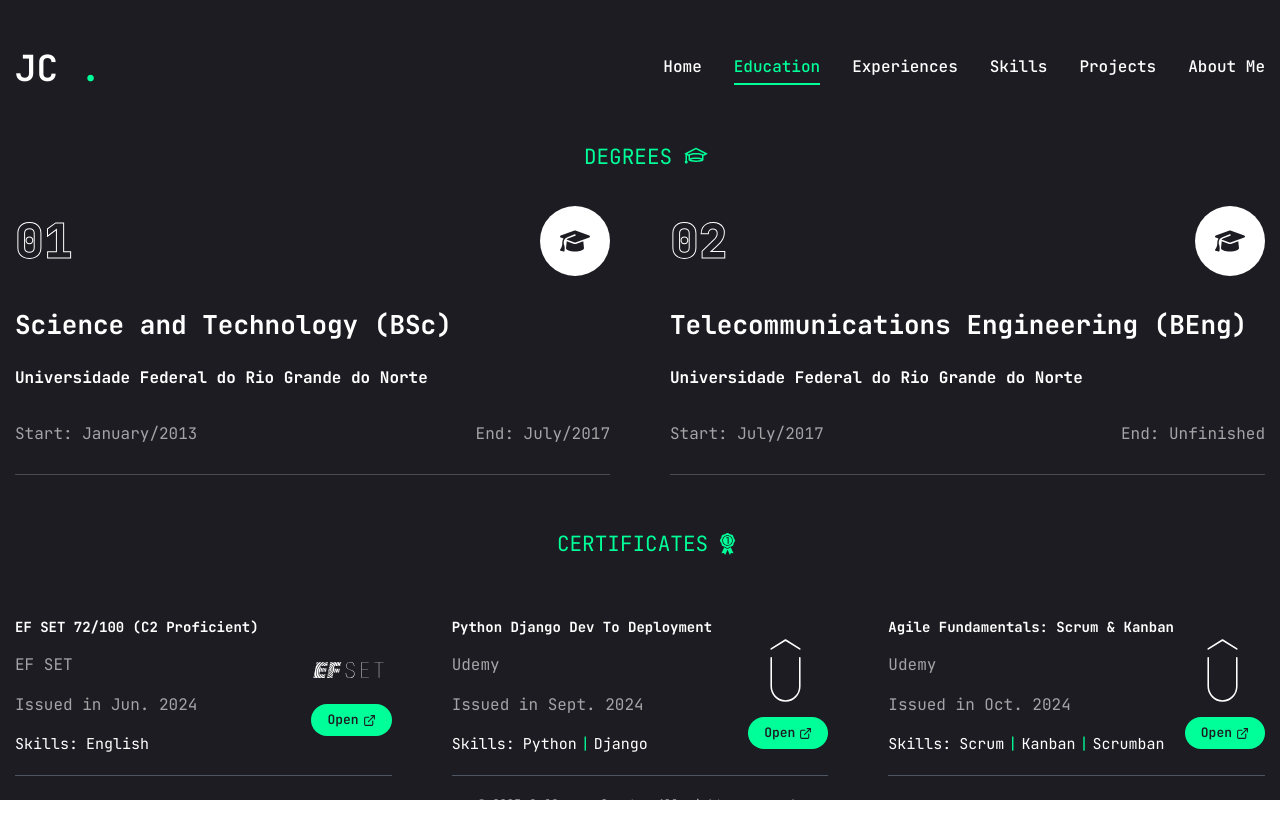
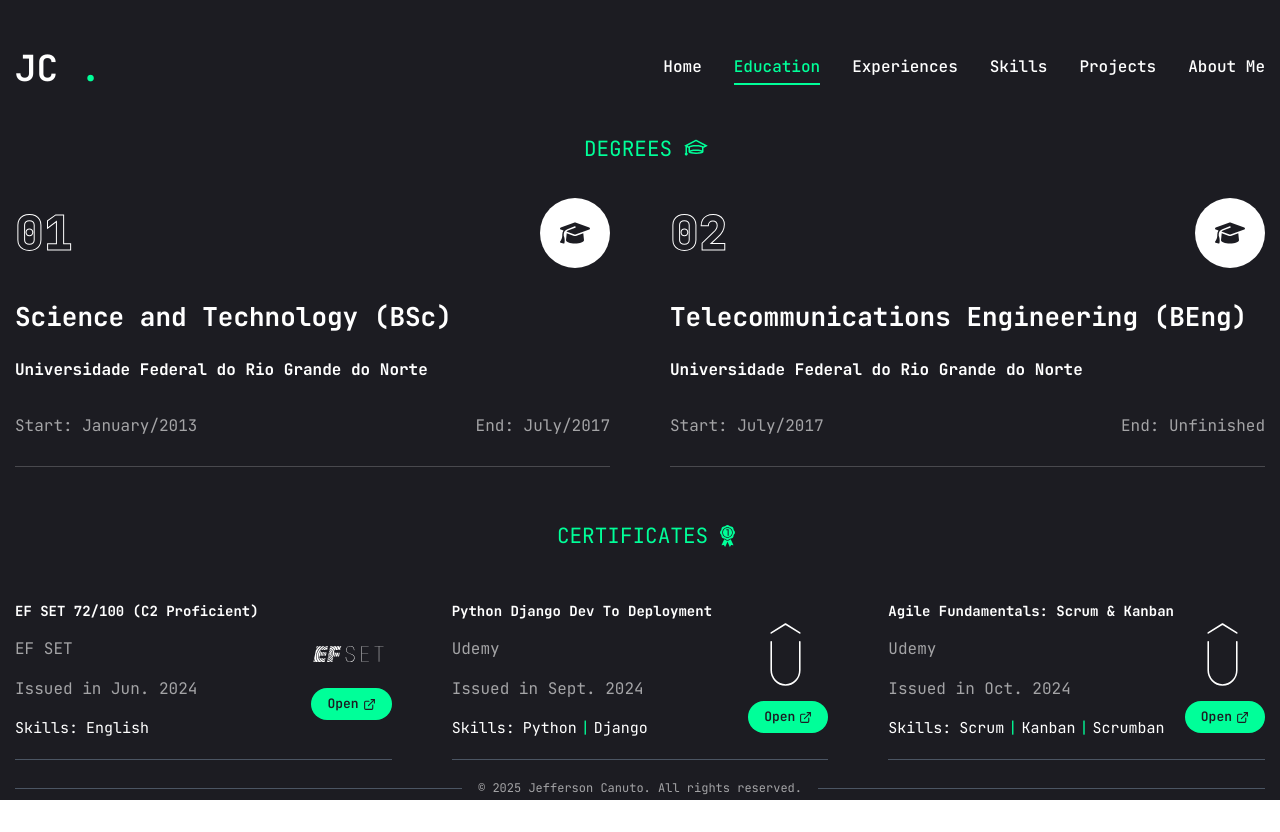
Before and after one commit to JeffersonCanuto/jefferson-portfolio, a Next.js app: page /education in a window 1280 px wide. Built offline with nearby package versions, Linux system fonts and the light colour scheme.

Commit message:
fix: fix tailwind wrong margin styling for some app components

```diff
--- a/src/app/education/page.tsx
+++ b/src/app/education/page.tsx
@@ -121,7 +121,7 @@ const certifications:CertificationItems<string>[] = [
 
 const Education:React.FC = () => {
     return (
-        <section className="mt-[-10] min-h-[80vh] flex flex-col justify-start py-12 xl:py-0">
+        <section className="-mt-2 min-h-[80vh] flex flex-col justify-start py-12 xl:py-0">
             <div className="container mx-auto">
                 <motion.div
                     initial={{ opacity: 0 }}
@@ -193,7 +193,7 @@ const Education:React.FC = () => {
                         opacity: 1,
                         transition: { delay: 2, duration: 0.4, ease: "easeIn" }
                     }}
-                    className="mt-[-8] grid grid-cols-1 md:grid-cols-3 gap-[60px]"
+                    className="-mt-2 grid grid-cols-1 md:grid-cols-3 gap-[60px]"
                 >
                     {certifications.map((certification:CertificationItems<string>) => {
                         return (
--- a/src/app/experiences/page.tsx
+++ b/src/app/experiences/page.tsx
@@ -119,7 +119,7 @@ const Experiences:React.FC = () => {
                 transition: { delay: 2,  duration: 0.4, ease: "easeIn" }
             }}
         >
-            <div className="mt-[-20] container mx-auto">
+            <div className="-mt-6 container mx-auto">
                 <ScrollArea className="h-[80vh] pr-5">
                     <ul className="grid grid-cols-1 lg:grid-cols-2 gap-[30px]">
                         {experience.items.map((item:ExperienceItems<string>) => {
--- a/src/app/skills/page.tsx
+++ b/src/app/skills/page.tsx
@@ -137,7 +137,7 @@ const Skills:React.FC = () => {
                 transition: { delay: 2, duration: 0.4, ease: "easeIn" }
             }}
         >
-            <div className="mt-[-10] container mx-auto">
+            <div className="-mt-3 container mx-auto">
                 <div className="flex flex-col gap-[21px]">
                     <div className="flex flex-col gap-[30px] text-center xl:text-left">
                         <p className="w-full text-justify mx-auto xl:mx-0 cursor-default">{competences.description}</p>
--- a/src/components/Copyright.tsx
+++ b/src/components/Copyright.tsx
@@ -12,17 +12,17 @@ const Copyright:React.FC = () => {
         <div
             className={`container mx-auto
                 ${pathname === "/" ?
-                    "mt-[-25]"
+                    "-mt-6"
                 : pathname === "/education" ?
-                    "mt-[-5]"
+                    "-mt-2"
                 : pathname === "/experiences" ?
-                    "mt-1"
+                    "mt-2"
                 : pathname === "/skills" ?
-                    "mt-[-2]"
+                    "mt-0"
                 : pathname === "/projects" ?
-                    "mt-[-15]"
+                    "-mt-5"
                 : pathname === "/about" ?
-                    "mt-8"
+                    "mt-7"
                 :
                     ""
                 }
--- a/src/components/Stats.tsx
+++ b/src/components/Stats.tsx
@@ -85,7 +85,7 @@ const Stats:React.FC = () => {
     }, [ghubProjectsCount, ghubCommitCount]);
 
     return (
-        <section className="relative bottom-8 pt-12 mb-[-15] xl:pt-0">
+        <section className="relative bottom-8 pt-12 xl:pt-0">
             <div className="container max-auto">
                 <div className="grid grid-cols-2 xl:flex xl:flex-wrap gap-10 max-w-[80vw] mx-auto xl:max-w-none">
                     {stats.map((stat:StatItems, index:number) => {
```
